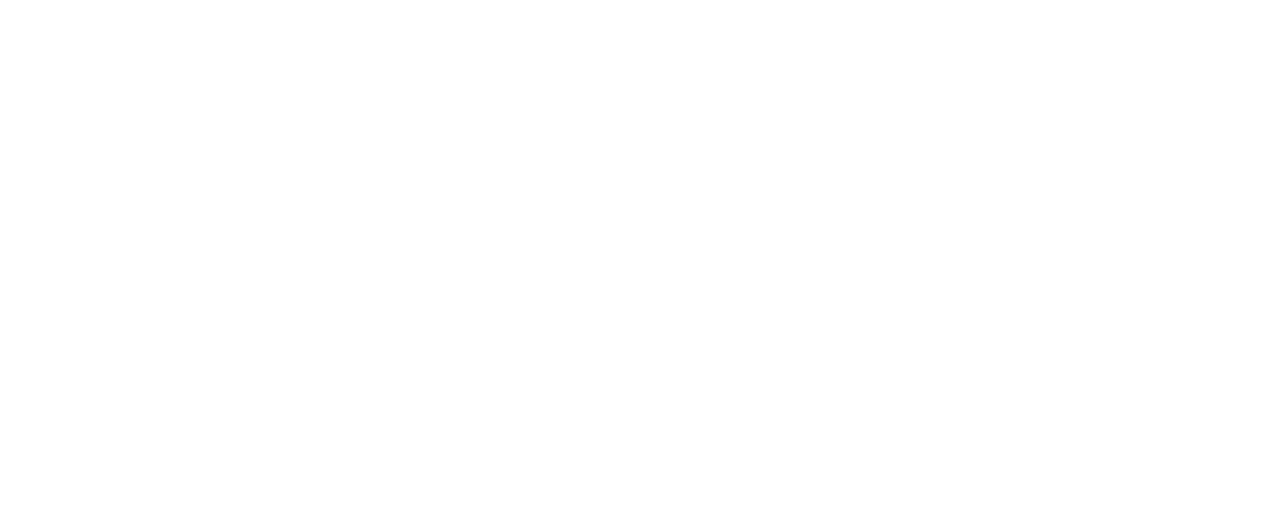
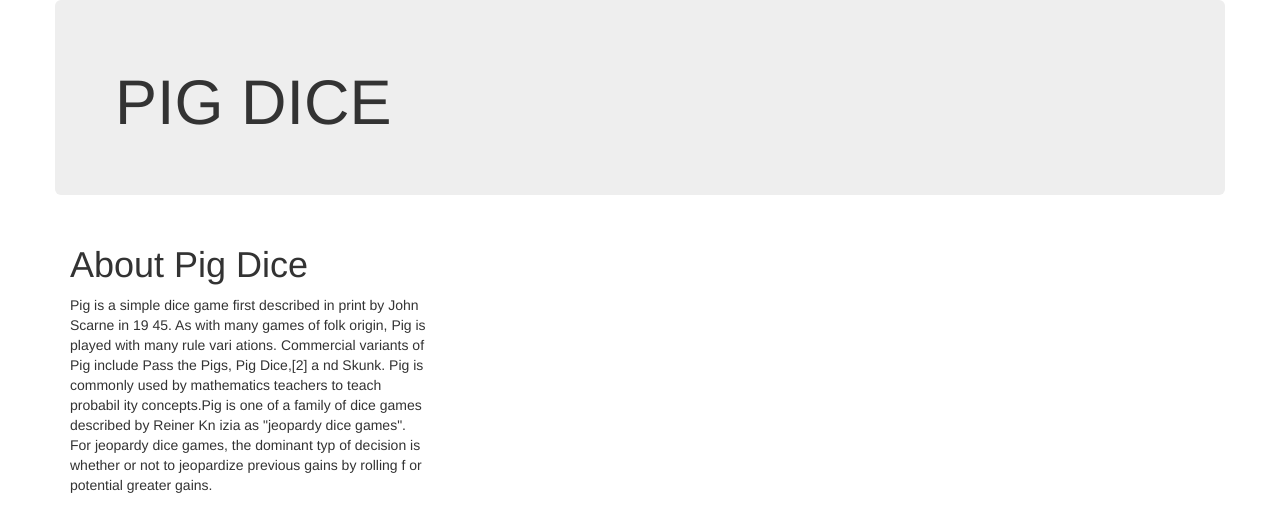
Before and after one commit to NatashaSenah/pig-dice, a plain HTML site: page index.html in a window 1280 px wide. Drawn offline with nearby package versions, Linux system fonts and the light colour scheme.

Commit message:
Add the div classes,headers and paragraph

```diff
--- a/index.html
+++ b/index.html
@@ -5,15 +5,37 @@
   <title>Anitas kitchen</title>
   <link href="css/bootstrap.min.css" rel="stylesheet" type="text/css">
   <link href="css/styles.css" rel="stylesheet" type="text/css">
-  <script   src="https://code.jquery.com/jquery-3.3.1.min.js"   integrity="sha256-FgpCb/KJQlLNfOu91ta32o/NMZxltwRo8QtmkMRdAu8="   crossorigin="anonymous"></script>
+  <script   src="https://code.jquery.com/jquery-3.3.1.min.js"   integrity="sha25
+  6-FgpCb/KJQlLNfOu91ta32o/NMZxltwRo8QtmkMRdAu8="   crossorigin="anonymous">
+</script>
   <script src="js/scripts.js"></script>
 </head>
 
 <body>
   <div class="container">
     <div class="row">
+      <div class="jumbotron">
+        <h1>PIG DICE</h1>
+      </div>
+  </div>
+</div>
+<div class="container">
+  <div class="row">
+    <div class="col-md-4">
+      <h1>About Pig Dice</h1>
+      <p>Pig is a simple dice game first described in print by John Scarne in 19
+        45. As with many games of folk origin, Pig is played with many rule vari
+        ations. Commercial variants of Pig include Pass the Pigs, Pig Dice,[2] a
+        nd Skunk. Pig is commonly used by mathematics teachers to teach probabil
+        ity concepts.Pig is one of a family of dice games described by Reiner Kn
+        izia as "jeopardy dice games". For jeopardy dice games, the dominant typ
+         of decision is whether or not to jeopardize previous gains by rolling f
+         or potential greater gains.</p>
+    </div>
+    <div class="col-md-3">
 
+    </div>
   </div>
-  </div>
+</div>
 </body>
 </html>
```
